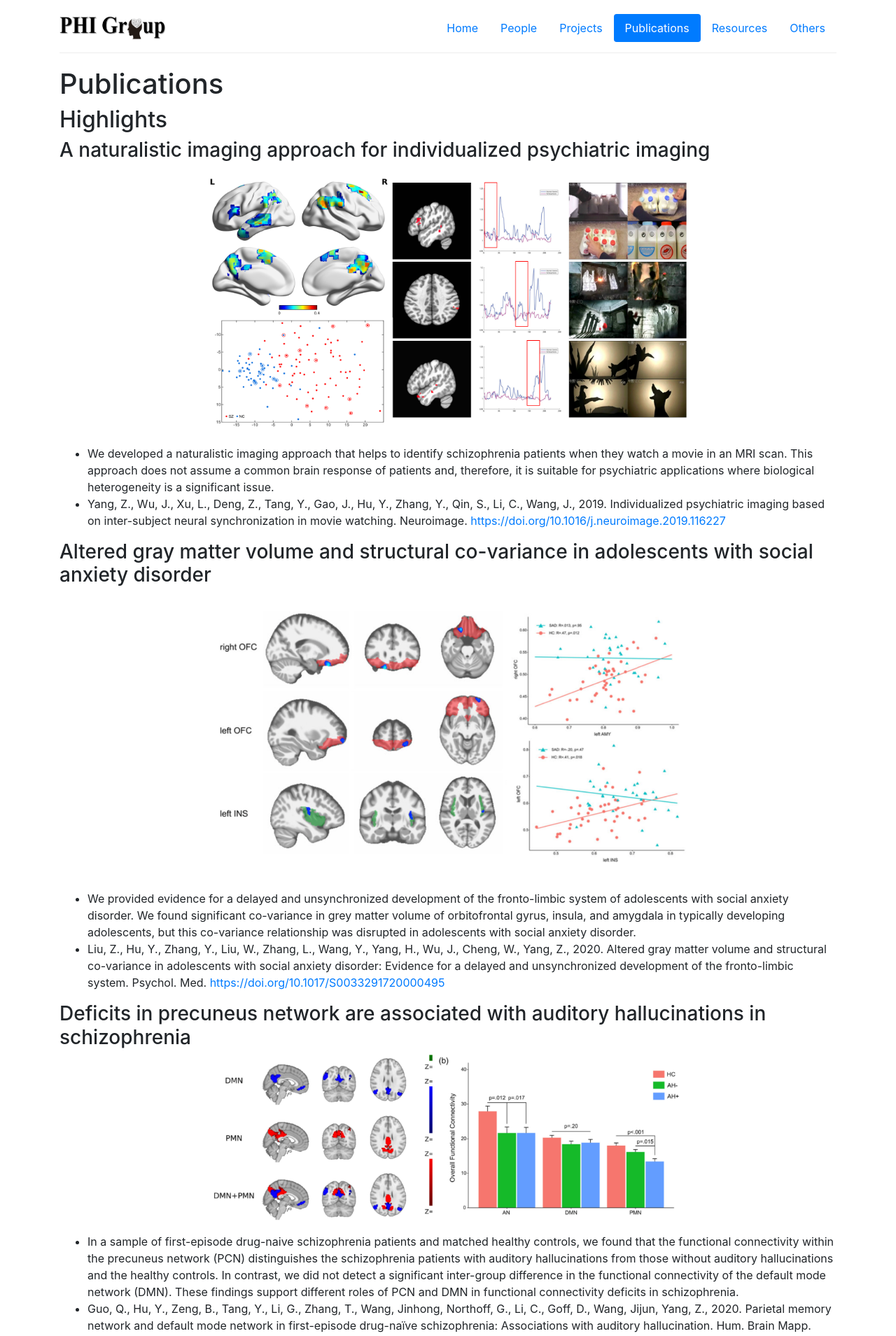
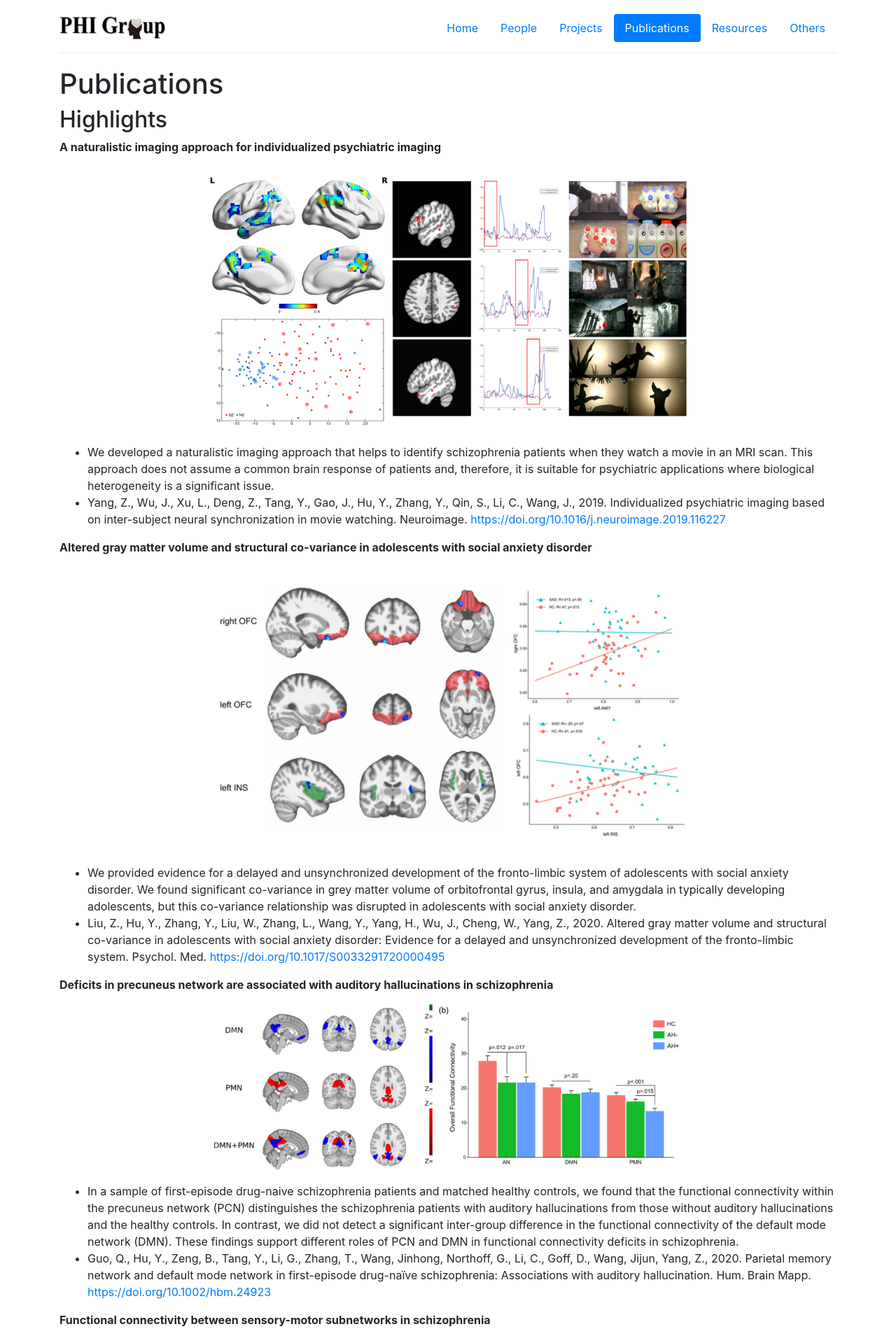
Before and after one commit to PHI-group/phi-group.github.io, a Jekyll site: the page built from publications.md, in a window 1280 px wide. Shown: the top 1909 px of the page at 70% size. Built offline with Jekyll 4.4.1, drawn with Linux system fonts in a browser that asks for light colours.

Commit message:
Updated by QF

```diff
--- a/publications.md
+++ b/publications.md
@@ -3,31 +3,31 @@ layout: default
 title: Publications
 ---
 ## Highlights
-### A naturalistic imaging approach for individualized psychiatric imaging
+**A naturalistic imaging approach for individualized psychiatric imaging**
 <p align="center"><img width="700" src="/img/publicpic/natural_indiv_psy_imag.png"></p>
 
 - We developed a naturalistic imaging approach that helps to identify schizophrenia patients when they watch a movie in an MRI scan. This approach does not assume a common brain response of patients and, therefore, it is suitable for psychiatric applications where biological heterogeneity is a significant issue.
 - Yang, Z., Wu, J., Xu, L., Deng, Z., Tang, Y., Gao, J., Hu, Y., Zhang, Y., Qin, S., Li, C., Wang, J., 2019. Individualized psychiatric imaging based on inter-subject neural synchronization in movie watching. Neuroimage. [https://doi.org/10.1016/j.neuroimage.2019.116227](https://doi.org/10.1016/j.neuroimage.2019.116227)
 
-### Altered gray matter volume and structural co-variance in adolescents with social anxiety disorder
+**Altered gray matter volume and structural co-variance in adolescents with social anxiety disorder**
 <p align="center"><img width="700" src="/img/publicpic/gmvol_struc_covar.png"></p>
 
 - We provided evidence for a delayed and unsynchronized development of the fronto-limbic system of adolescents with social anxiety disorder. We found significant co-variance in grey matter volume of orbitofrontal gyrus, insula, and amygdala in typically developing adolescents, but this co-variance relationship was disrupted in adolescents with social anxiety disorder.
 - Liu, Z., Hu, Y., Zhang, Y., Liu, W., Zhang, L., Wang, Y., Yang, H., Wu, J., Cheng, W., Yang, Z., 2020. Altered gray matter volume and structural co-variance in adolescents with social anxiety disorder: Evidence for a delayed and unsynchronized development of the fronto-limbic system. Psychol. Med. [https://doi.org/10.1017/S0033291720000495](https://doi.org/10.1017/S0033291720000495)
 
-### Deficits in precuneus network are associated with auditory hallucinations in schizophrenia
+**Deficits in precuneus network are associated with auditory hallucinations in schizophrenia**
 <p align="center"><img width="700" src="/img/publicpic/precunet_associ_auditory_hall.png"></p>
 
 - In a sample of first-episode drug-naive schizophrenia patients and matched healthy controls, we found that the functional connectivity within the precuneus network (PCN) distinguishes the schizophrenia patients with auditory hallucinations from those without auditory hallucinations and the healthy controls. In contrast, we did not detect a significant inter-group difference in the functional connectivity of the default mode network (DMN). These findings support different roles of PCN and DMN in functional connectivity deficits in schizophrenia.
 - Guo, Q., Hu, Y., Zeng, B., Tang, Y., Li, G., Zhang, T., Wang, Jinhong, Northoff, G., Li, C., Goff, D., Wang, Jijun, Yang, Z., 2020. Parietal memory network and default mode network in first-episode drug-naïve schizophrenia: Associations with auditory hallucination. Hum. Brain Mapp. [https://doi.org/10.1002/hbm.24923](https://doi.org/10.1002/hbm.24923)
 
-### Functional connectivity between sensory-motor subnetworks in schizophrenia
+**Functional connectivity between sensory-motor subnetworks in schizophrenia**
 <p align="center"><img width="700" src="/img/publicpic/funcconn_sensorymotor.png"></p>
 
 - In a sample of first-episode drug-naive schizophrenia patients, we found disrupted functional connectivity in the sensory-motor system in patients with schizophrenia. The degree of impairment in the sensory-motor functional connectivity reflects the duration of untreated psychosis and predicts the treatment outcome after two months' medication. This study calls for attention to this "primary" network in the search for neuroimaging biomarkers.
 - Zhang, Y., Xu, L., Hu, Y., Wu, J., Li, C., Wang, J., Yang, Z., 2019. Functional Connectivity Between Sensory-Motor Subnetworks Reflects the Duration of Untreated Psychosis and Predicts Treatment Outcome of First-Episode Drug-Naïve Schizophrenia. Biol. Psychiatry Cogn. Neurosci. Neuroimaging. [https://doi.org/10.1016/j.bpsc.2019.04.002](https://doi.org/10.1016/j.bpsc.2019.04.002)
 
-### We proudly supported the healthcare workers in the fight against the COVID-19 epidemic in Wuhan, China
+**We proudly supported the healthcare workers in the fight against the COVID-19 epidemic in Wuhan, China**
 <p align="center"><img width="700" src="/img/publicpic/covid19.png"></p>
 
 - This paper presents a practical and resource-efficient psychological intervention model for inpatients in a big disaster, such as the COVID-19 epidemic. This study demonstrates a real-world application of the integrated online and onsite-psychological intervention.
```
